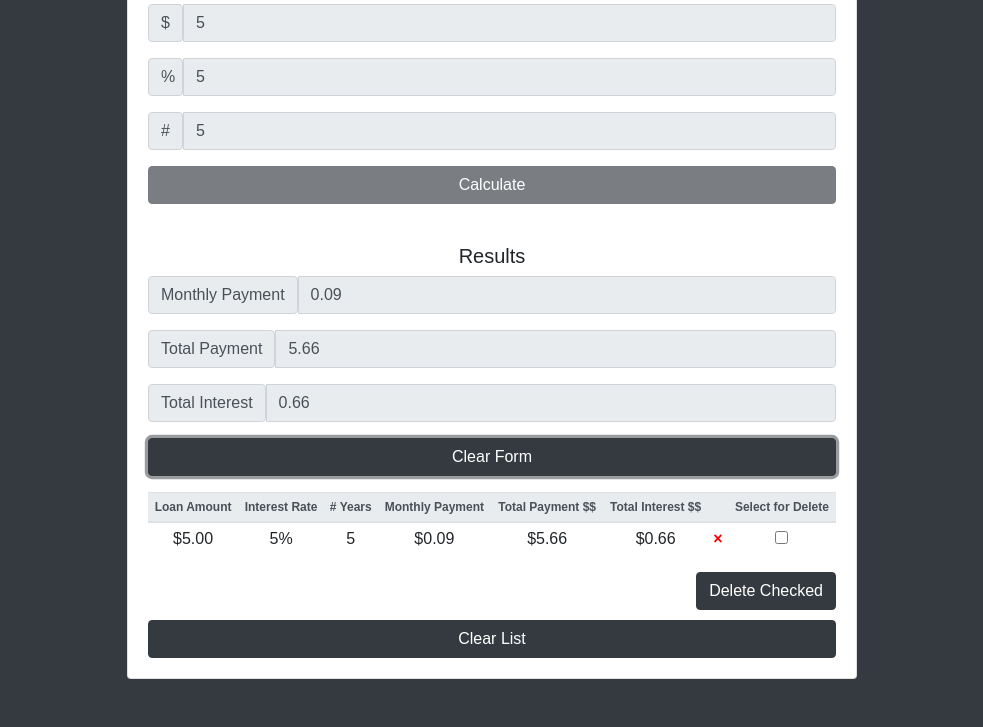
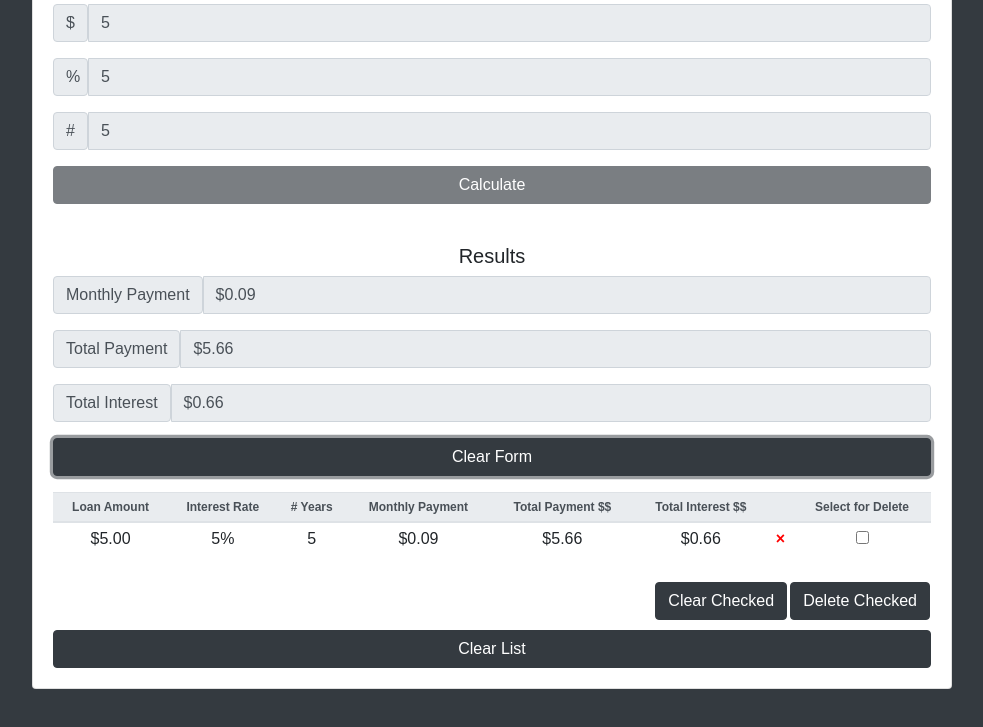
Before and after one commit to k-cormack/loancalculator, a plain HTML site: page index.html in a window 1280 px wide. Both pictures are taken after typing "5", "5", "5" into the empty fields and a click on the input "Calculate". Shown: the part 137-864 px from the top of the page, without its empty margins (148-1131 px from the left). Drawn offline with nearby package versions, Linux system fonts and the light colour scheme.

Commit message:
clear checked

```diff
--- a/app.js
+++ b/app.js
@@ -35,10 +35,10 @@
 //         let checked = document.querySelectorAll('.checkbox');
 //         for (let i = 0; i <= checked.length - 1; i++) {
 //           if (checked[i].checked === true) {
-//             document.getElementById('checked-button').style.backgroundColor = 'red';
+//             document.getElementById('delete-button').style.backgroundColor = 'red';
 //             break;
 //           } else {
-//             document.getElementById('checked-button').style.backgroundColor = 'black';
+//             document.getElementById('delete-button').style.backgroundColor = 'black';
 //           }
 //         }
 //       }
@@ -74,9 +74,9 @@ class UI {
       <td>\$${loanInquery.amount}.00</td>
       <td>${loanInquery.interest}%</td>
       <td>${loanInquery.years}</td>
-      <td>\$${loanInquery.monthlyPayment}</td>
-      <td>\$${loanInquery.totalPayment}</td>
-      <td>\$${loanInquery.totalInterest}</td>
+      <td>${loanInquery.monthlyPayment}</td>
+      <td>${loanInquery.totalPayment}</td>
+      <td>${loanInquery.totalInterest}</td>
       <td><span id="delete" class="delete">&times;</span></td>
       <td><input type="checkbox" class="checkbox"></td>
     `;
@@ -94,10 +94,13 @@ class UI {
         let checked = document.querySelectorAll('.checkbox');
         for (let i = 0; i <= checked.length - 1; i++) {
           if (checked[i].checked === true) {
-            document.getElementById('checked-button').style.backgroundColor = 'red';
+            document.getElementById('delete-button').style.backgroundColor = 'red';
+            document.getElementById('clear-checked-button').style.backgroundColor = 'green';
             break;
           } else {
-            document.getElementById('checked-button').style.backgroundColor = 'black';
+            document.getElementById('delete-button').style.backgroundColor = 'rgb(52, 58, 64)';
+            document.getElementById('clear-checked-button').style.backgroundColor = 'rgb(52, 58, 64)';
+
           }
         }
       }
@@ -142,7 +145,6 @@ class Store {
     for (let i = 0; i < inqueries.length; i++) {
       if (inqueries[i].inqueryNumber == inqueryNum) {
         inqueries.splice(i, 1)
-        console.log(inqueries);
         localStorage.setItem('inqueries', JSON.stringify(inqueries));
       }
     }
@@ -196,9 +198,9 @@ function calculateResults() {
 
   if(isFinite(monthly)) {
     // document.getElementById('loading').style.display = 'block';
-    monthlyPayment.value = monthly.toFixed(2);
-    totalPayment.value = (monthly * calculatedPayments).toFixed(2);
-    totalInterest.value = ((monthly * calculatedPayments) - principal).toFixed(2);
+    monthlyPayment.value = "$" + monthly.toFixed(2);
+    totalPayment.value = "$" + (monthly * calculatedPayments).toFixed(2);
+    totalInterest.value = "$" + ((monthly * calculatedPayments) - principal).toFixed(2);
     amount.disabled = true;
     interest.disabled = true;
     years.disabled = true;
@@ -287,7 +289,9 @@ function clearForm(e) {
 function showTable() {
   document.getElementById('table').style.display = 'block';
   document.getElementById('clear-list').addEventListener('click', clearList);
-  document.getElementById('checked-button').addEventListener('click', clearChecked)
+  document.getElementById('delete-button').addEventListener('click', deleteChecked);
+  document.getElementById('clear-checked-button').addEventListener('click', clearChecked);
+
 
 }
 
@@ -303,7 +307,7 @@ function clearList(e) {
   clearForm(e);
 }
 
-function clearChecked(e) {
+function deleteChecked(e) {
   let checked = document.querySelectorAll('.checkbox');
   for (let i = 0; i <= checked.length - 1; i++) {
     if (checked[i].checked === true) {
@@ -313,7 +317,21 @@ function clearChecked(e) {
   }
   listCheck(e);
 
-  document.getElementById('checked-button').style.backgroundColor = 'black';
+  document.getElementById('amount').focus();
+  document.getElementById('delete-button').style.backgroundColor = 'rgb(52, 58, 64)';
+  document.getElementById('clear-checked-button').style.backgroundColor = 'rgb(52, 58, 64)';
+
+}
+
+function clearChecked() {
+  let checked = document.querySelectorAll('.checkbox');
+  checked.forEach(element => {
+    element.checked = false;
+  });
+  document.getElementById('amount').focus();
+  document.getElementById('delete-button').style.backgroundColor = 'rgb(52, 58, 64)';
+  document.getElementById('clear-checked-button').style.backgroundColor = 'rgb(52, 58, 64)';
+
 }
 
 function listCheck(e) {
@@ -336,7 +354,6 @@ function modal() {
   // document.getElementById('x').addEventListener('click', closeModal);
   setTimeout(closeModal, 1000);
   };
-
 
 function catModal(response) {
   if (typeof(response) === 'string') {
--- a/index.html
+++ b/index.html
@@ -10,6 +10,22 @@
     <!-- <link rel="stylesheet" href="https://cdnjs.cloudflare.com/ajax/libs/skeleton/2.0.4/skeleton.css"> -->
     <title>Loan Calculator</title>
     <style>
+
+      /* .card {
+        max-height: 92vh;
+      } */
+
+
+      .table {
+        /* display: block; */
+        overflow: auto;
+        max-height: 30vh;
+      }
+
+      .thead-light #inquery-list {
+        display: flex;
+      }
+
       #loading, #results, #table{
         display: none;
       }
@@ -55,11 +71,21 @@
       }
 
       .table-wrapper-scroll-y {
-        display: block;
+        display: flex;
       }
 
       th {
         font-size: 75%
+      }
+
+      #checked-buttons {
+        justify-content: flex-end;
+        margin-top: 10px;
+        margin-right: 1px;
+      }
+
+      #clear-checked {
+        margin-right: 3px;
       }
 
       #delete {
@@ -85,7 +111,7 @@
   <body class="bg-dark">
     <div class="container">
       <div class="row">
-        <div class="col-md-8 mx-auto">
+        <div class="col-md-10 mx-auto">
           <div class="card card-body text-center mt-5" style="margin-bottom: 48px">
             <h1 class="heading display-5 pb-3">Loan Calculator</h1>
             <form id="loan-form">
@@ -159,8 +185,13 @@
                 </div>
               </div>
               <div class="col">
-                <div id="clear-checked">
-                  <button type="button" id='checked-button' class="btn btn-dark float-right" style="margin-bottom: 10px">Delete Checked</button>
+                <div class="row" id="checked-buttons">
+                  <div id="clear-checked">
+                    <button type="button" id="clear-checked-button" class="btn btn-dark float-right" style="margin-bottom: 10px">Clear Checked</button>
+                  </div>
+                  <div id="delete-checked">
+                      <button type="button" id='delete-button' class="btn btn-dark float-right" style="margin-bottom: 10px">Delete Checked</button>
+                    </div>
                 </div>
                 <div>
                   <button type="button" id="clear-list" class="btn btn-dark btn-block">Clear List</button>
```
